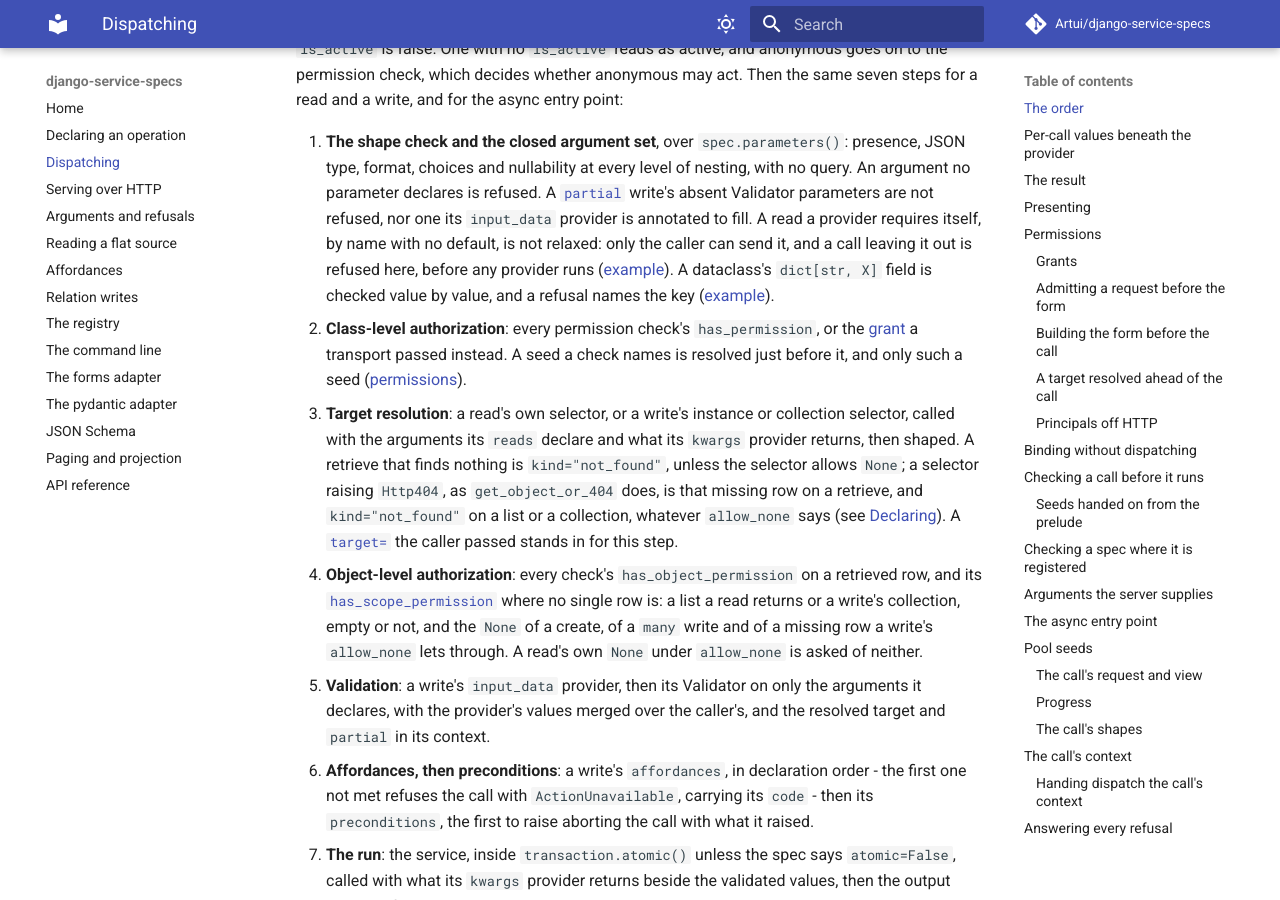
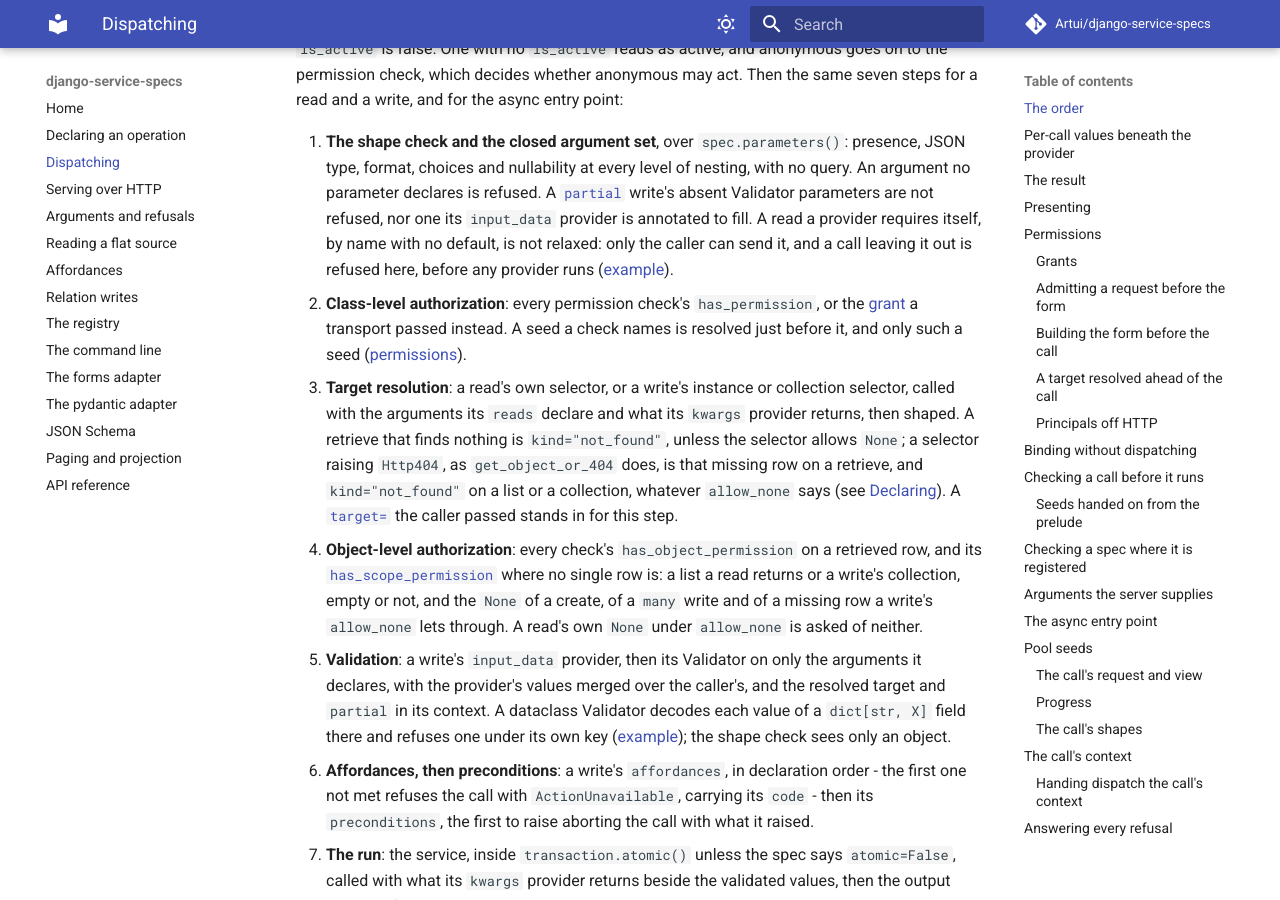
Before and after one commit to Artui/django-service-specs, an MkDocs documentation site: the page built from docs/dispatching.md, in a window 1280 px wide and 900 px high, scrolled down 444 px. Built offline with MkDocs 1.6.1 and Material for MkDocs 9.7.7, drawn with Linux system fonts in a browser that asks for light colours; comment, search, counter and statistics services are not loaded.

Commit message:
Review fixes: the dict value check is the Validator's step, no docstring count, relaxed-key wording
Co-Authored-By: Claude Sonnet 5.5 <noreply@anthropic.com>

````diff
--- a/docs/declaring.md
+++ b/docs/declaring.md
@@ -444,15 +444,7 @@ required one nobody filled, a declined one included. The exception is a read
 a provider takes by name with no default, as `pk` in
 `kwargs=lambda *, pk: {...}`: a provider is handed the caller's reads and the
 seeds, never another provider's answer, so only the caller can supply it, and
-dispatch demands it of the caller however a provider may fill it, and a call
-leaving it out is refused with `InvalidArguments` before the provider runs:
-
-```python
---8<--
-docs/examples/declaring_writes.py:required_read
---8<--
-```
-
+dispatch demands it of the caller however a provider may fill it.
 [`bind_arguments`][django_service_specs.dispatch.bind_arguments.bind_arguments]
 runs no provider, so it leaves that check to the Validator. So a
 permission check reading such a key from its `arguments` uses `.get`. The
@@ -466,6 +458,16 @@ built or, for a Validator field, when `parameters()` is assembled. So is
 one annotated to fill a `many` spec's list, the `many_argument`, or to
 possibly fill it: no provider reaches it, and a Validator field of the same
 name does not exempt the key.
+
+A call leaving out a read its own provider requires, though that provider may
+fill it, is refused with `InvalidArguments` before the provider runs:
+
+```python
+--8<--
+docs/examples/declaring_writes.py:required_read
+--8<--
+```
+
 [`server_owned_keys`][django_service_specs.specs.server_owned_keys.server_owned_keys]
 gathers what every provider of a spec fills, with the seeds' names, and
 [`provider_reached`][django_service_specs.dispatch.provider_reached.provider_reached]
--- a/docs/dispatching.md
+++ b/docs/dispatching.md
@@ -27,9 +27,7 @@ the async entry point:
    to fill. A read a provider requires itself, by name with no default, is
    not relaxed: only the caller can send it, and a call leaving it out is
    refused here, before any provider runs
-   ([example](declaring.md#providers-and-preconditions)). A dataclass's
-   `dict[str, X]` field is checked value by value, and a refusal names the key
-   ([example](declaring.md#the-dataclass-adapter)).
+   ([example](declaring.md#providers-and-preconditions)).
 2. **Class-level authorization**: every permission check's `has_permission`,
    or the [grant](#grants) a transport passed instead. A seed a check names
    is resolved just before it, and only such a seed
@@ -51,7 +49,11 @@ the async entry point:
    is asked of neither.
 5. **Validation**: a write's `input_data` provider, then its Validator on only
    the arguments it declares, with the provider's values merged over the
-   caller's, and the resolved target and `partial` in its context.
+   caller's, and the resolved target and `partial` in its context. A
+   dataclass Validator decodes each value of a `dict[str, X]` field there and
+   refuses one under its own key
+   ([example](declaring.md#the-dataclass-adapter)); the shape check sees only
+   an object.
 6. **Affordances, then preconditions**: a write's `affordances`, in
    declaration order - the first one not met refuses the call with
    `ActionUnavailable`, carrying its `code` - then its `preconditions`, the
````
Also changed, not shown: CHANGELOG.md (+1 -1 lines), 1 other file.
